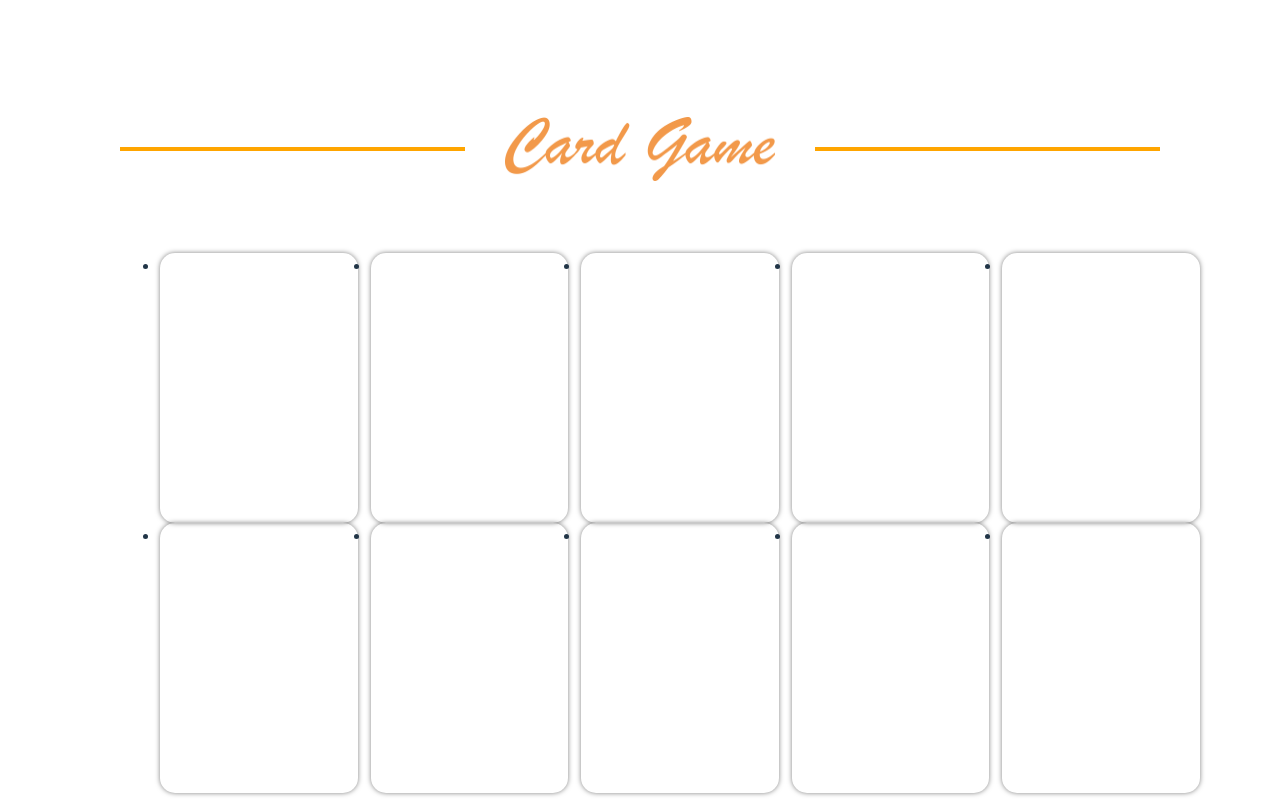
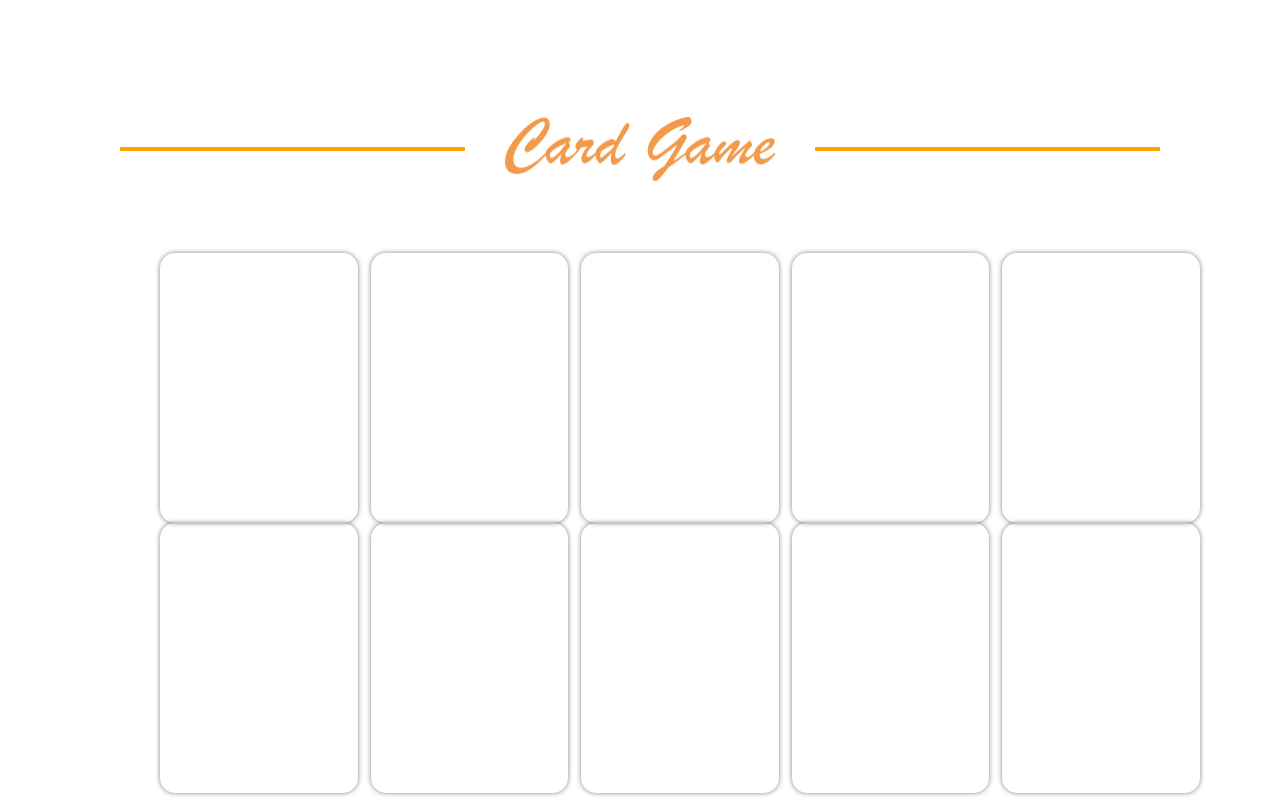
Before and after one commit to HA-SEUNG-JEONG/inflearn-cardgame-react, a React (Vite) app: page / in a window 1280 px wide. Built offline with nearby package versions, Linux system fonts and the light colour scheme.

Commit message:
💄 card 스타일 수정

```diff
--- a/src/App.css
+++ b/src/App.css
@@ -51,6 +51,10 @@
   perspective: 1000px;
 }
 
+.list-card {
+  list-style: none;
+}
+
 .list-card li {
   position: relative;
   width: 19%;
```
